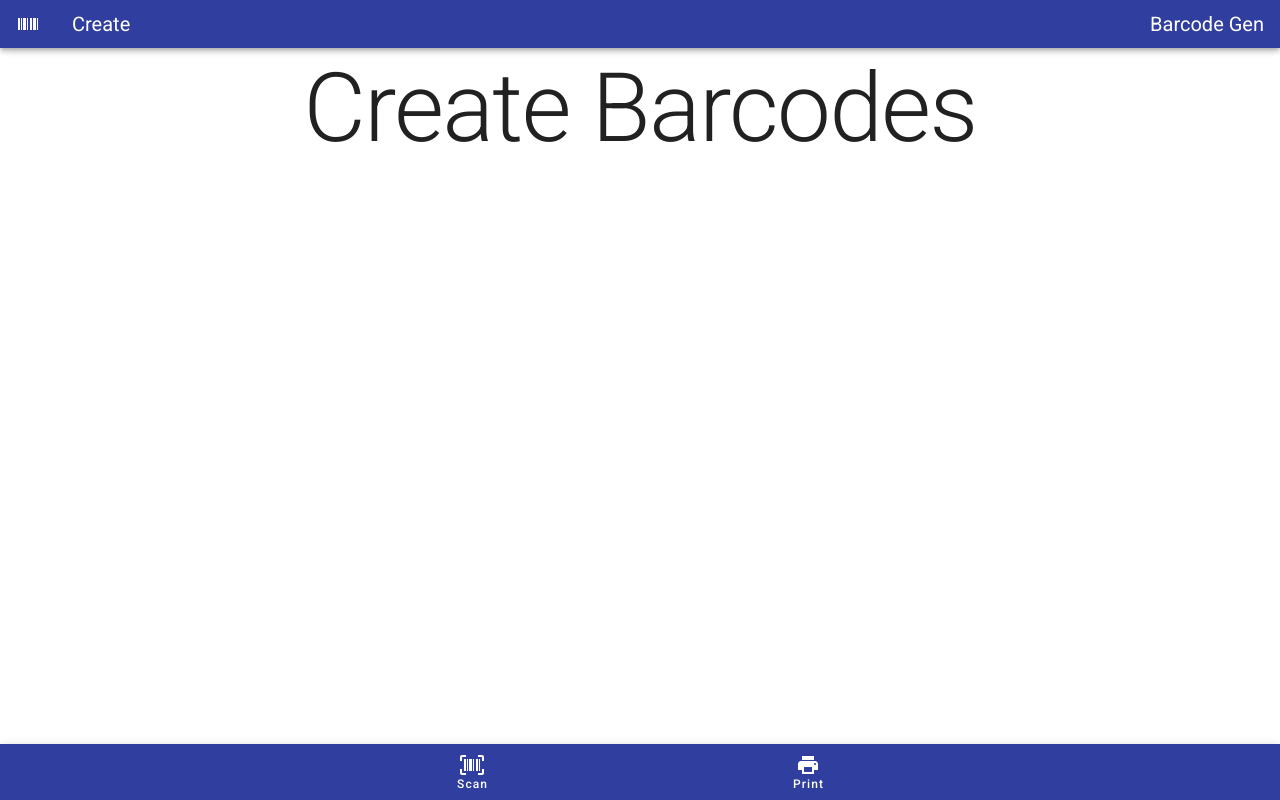
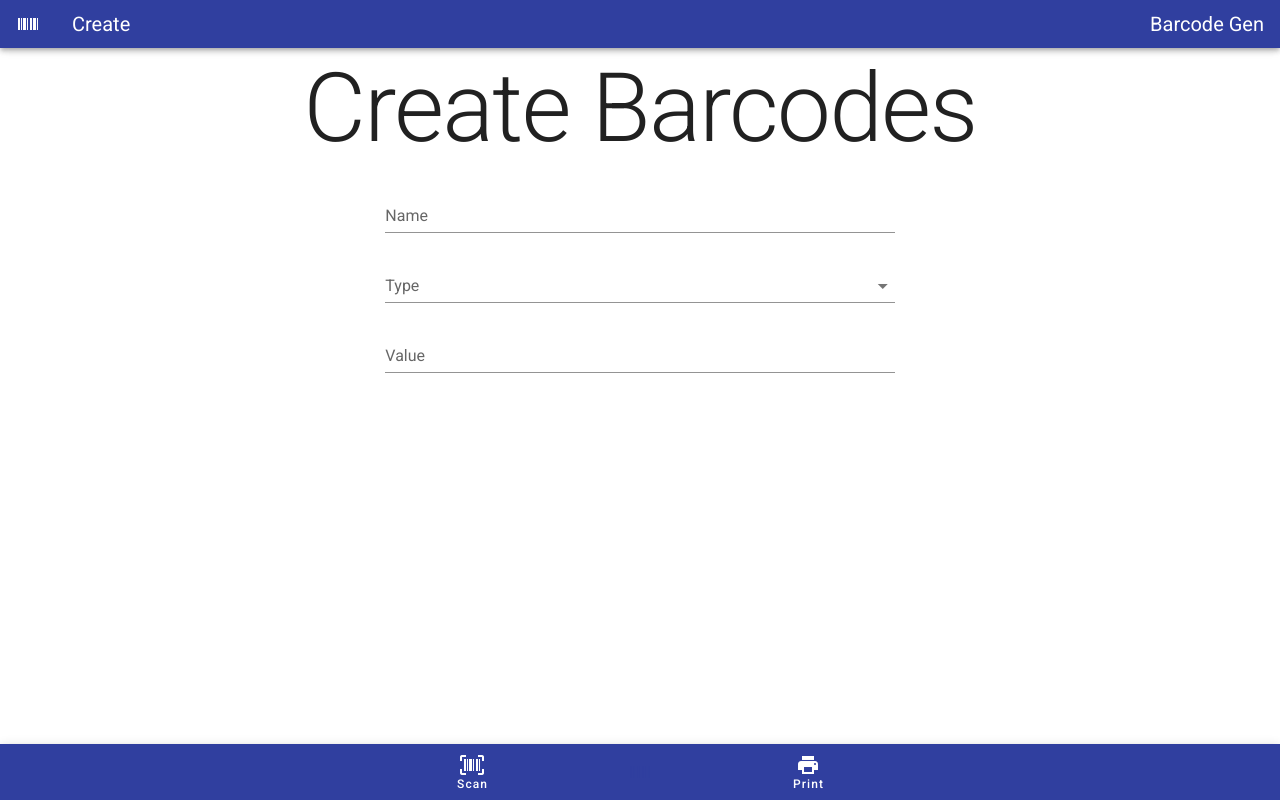
Before and after one commit to musicteachj/barcode-gen, a Vue app in the folder client/: page / in a window 1280 px wide. Built offline with nearby package versions, Linux system fonts and the light colour scheme.

Commit message:
setup create form and structure

```diff
--- a/client/src/views/Create.vue
+++ b/client/src/views/Create.vue
@@ -1,7 +1,105 @@
 <template>
-
   <v-container>
     <p class="display-4 text-center">Create Barcodes</p>
+
+  <v-card
+    class="mx-auto"
+    max-width="800"
+    flat
+  >
+    <!-- <v-system-bar
+      color="indigo darken-2"
+      dark
+    >
+      <v-spacer></v-spacer>
+
+      <v-icon>mdi-window-minimize</v-icon>
+
+      <v-icon>mdi-window-maximize</v-icon>
+
+      <v-icon>mdi-close</v-icon>
+    </v-system-bar>
+
+    <v-toolbar
+      color="indigo"
+      dark
+    >
+      <v-app-bar-nav-icon></v-app-bar-nav-icon>
+
+      <v-toolbar-title>Discover</v-toolbar-title>
+
+      <v-spacer></v-spacer>
+
+      <v-btn icon>
+        <v-icon>mdi-magnify</v-icon>
+      </v-btn>
+    </v-toolbar> -->
+
+    <v-container fluid>
+      <v-row>
+        <v-col cols="2">
+        </v-col>
+
+        <v-col cols="8">
+          <v-form
+            ref="form"
+
+          >
+            <v-text-field
+              v-model="name"
+              label="Name"
+            ></v-text-field>
+
+            <v-select
+              v-model="type"
+              :items="items"
+              label="Type"
+            ></v-select>
+
+            <v-text-field
+              v-model="value"
+              label="Value"
+            ></v-text-field>
+
+         </v-form>
+
+         <VueBarcode v-if="this.value != ''" class="text-center" :value="this.value">
+          Show this if the rendering fails.
+        </VueBarcode>
+        </v-col>
+
+        <v-col cols="2">
+        </v-col>
+
+      </v-row>
+    </v-container>
+  </v-card>
+
   </v-container>
+</template>
 
-</template>
+<script lang="ts">
+import { Component, Vue } from 'vue-property-decorator';
+import VueBarcode from 'vue-barcode';
+
+
+
+@Component({
+  components: {
+    VueBarcode
+  }
+})
+export default class Create extends Vue {
+
+  name: string = "";
+  type: string = "";
+  value: string = "";
+
+  items: Array<string> = ["test1", "test2", "test3"]
+
+}
+</script>
+
+<style scoped>
+
+</style>
```
